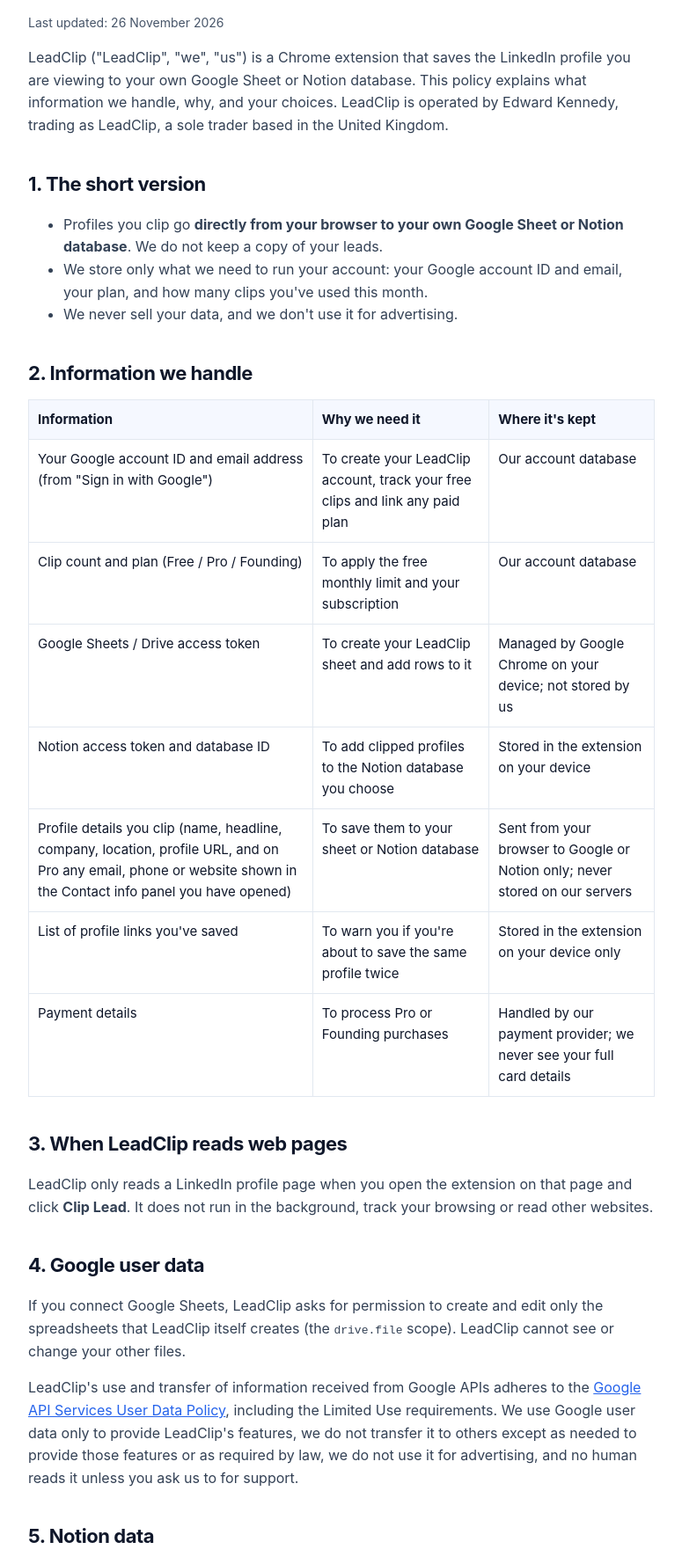
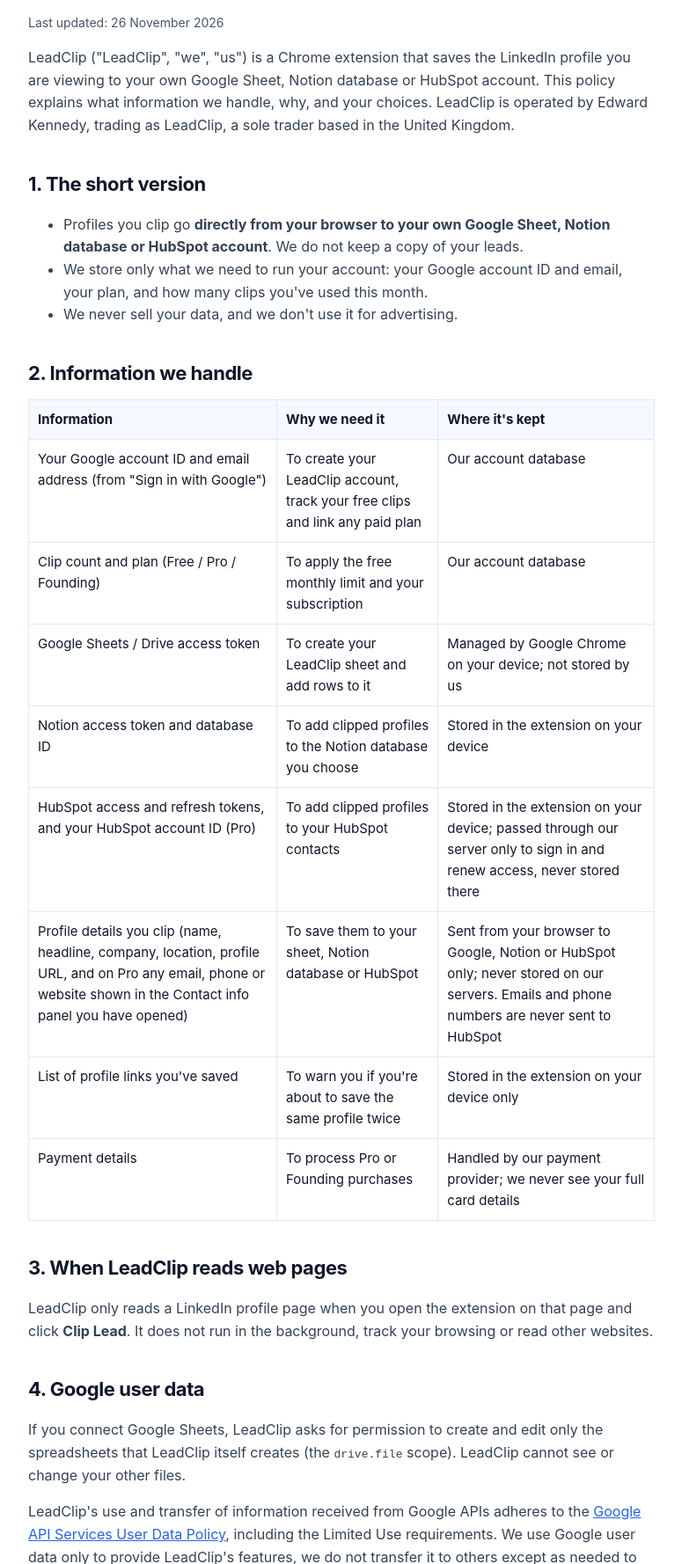
Before and after one commit to izaiah2012-cell/leadclip-site, a plain HTML site: page privacy.html in a window 1280 px wide. Shown: the part 166-1944 px from the top of the page at 88% size, without its empty margins (252-1027 px from the left). Drawn offline with Linux system fonts and the light colour scheme.

Commit message:
Privacy policy: cover HubSpot (Pro)
Co-Authored-By: Claude Opus 5.5 <noreply@anthropic.com>
Claude-Session: https://claude.ai/code/session_01BoPd4RUaEuQNUsLnLAiSQk

```diff
--- a/privacy.html
+++ b/privacy.html
@@ -19,11 +19,11 @@
     <h1>Privacy Policy</h1>
     <p class="updated">Last updated: 26 November 2026</p>
 
-    <p>LeadClip ("LeadClip", "we", "us") is a Chrome extension that saves the LinkedIn profile you are viewing to your own Google Sheet or Notion database. This policy explains what information we handle, why, and your choices. LeadClip is operated by Edward Kennedy, trading as LeadClip, a sole trader based in the United Kingdom.</p>
+    <p>LeadClip ("LeadClip", "we", "us") is a Chrome extension that saves the LinkedIn profile you are viewing to your own Google Sheet, Notion database or HubSpot account. This policy explains what information we handle, why, and your choices. LeadClip is operated by Edward Kennedy, trading as LeadClip, a sole trader based in the United Kingdom.</p>
 
     <h2>1. The short version</h2>
     <ul>
-      <li>Profiles you clip go <strong>directly from your browser to your own Google Sheet or Notion database</strong>. We do not keep a copy of your leads.</li>
+      <li>Profiles you clip go <strong>directly from your browser to your own Google Sheet, Notion database or HubSpot account</strong>. We do not keep a copy of your leads.</li>
       <li>We store only what we need to run your account: your Google account ID and email, your plan, and how many clips you've used this month.</li>
       <li>We never sell your data, and we don't use it for advertising.</li>
     </ul>
@@ -35,7 +35,8 @@
       <tr><td>Clip count and plan (Free / Pro / Founding)</td><td>To apply the free monthly limit and your subscription</td><td>Our account database</td></tr>
       <tr><td>Google Sheets / Drive access token</td><td>To create your LeadClip sheet and add rows to it</td><td>Managed by Google Chrome on your device; not stored by us</td></tr>
       <tr><td>Notion access token and database ID</td><td>To add clipped profiles to the Notion database you choose</td><td>Stored in the extension on your device</td></tr>
-      <tr><td>Profile details you clip (name, headline, company, location, profile URL, and on Pro any email, phone or website shown in the Contact info panel you have opened)</td><td>To save them to your sheet or Notion database</td><td>Sent from your browser to Google or Notion only; never stored on our servers</td></tr>
+      <tr><td>HubSpot access and refresh tokens, and your HubSpot account ID (Pro)</td><td>To add clipped profiles to your HubSpot contacts</td><td>Stored in the extension on your device; passed through our server only to sign in and renew access, never stored there</td></tr>
+      <tr><td>Profile details you clip (name, headline, company, location, profile URL, and on Pro any email, phone or website shown in the Contact info panel you have opened)</td><td>To save them to your sheet, Notion database or HubSpot</td><td>Sent from your browser to Google, Notion or HubSpot only; never stored on our servers. Emails and phone numbers are never sent to HubSpot</td></tr>
       <tr><td>List of profile links you've saved</td><td>To warn you if you're about to save the same profile twice</td><td>Stored in the extension on your device only</td></tr>
       <tr><td>Payment details</td><td>To process Pro or Founding purchases</td><td>Handled by our payment provider; we never see your full card details</td></tr>
     </table>
@@ -47,8 +48,9 @@
     <p>If you connect Google Sheets, LeadClip asks for permission to create and edit only the spreadsheets that LeadClip itself creates (the <code>drive.file</code> scope). LeadClip cannot see or change your other files.</p>
     <p>LeadClip's use and transfer of information received from Google APIs adheres to the <a href="https://developers.google.com/terms/api-services-user-data-policy" target="_blank" rel="noopener">Google API Services User Data Policy</a>, including the Limited Use requirements. We use Google user data only to provide LeadClip's features, we do not transfer it to others except as needed to provide those features or as required by law, we do not use it for advertising, and no human reads it unless you ask us to for support.</p>
 
-    <h2>5. Notion data</h2>
+    <h2>5. Notion and HubSpot data</h2>
     <p>If you connect Notion, you choose which pages LeadClip can access on Notion's own approval screen. LeadClip uses this access only to create a leads database and add the profiles you clip. You can remove LeadClip's access at any time in Notion under <em>Settings → Connections</em>.</p>
+    <p><strong>HubSpot (Pro).</strong> If you connect HubSpot, you approve LeadClip's access on HubSpot's own screen. LeadClip uses it only to add or update a contact for each profile you clip (name, job title, company, location, website and LinkedIn link) and to create one "LinkedIn profile (LeadClip)" contact field used to spot duplicates. It never sends email addresses or phone numbers to HubSpot. You can disconnect in LeadClip's Settings, or remove LeadClip in HubSpot under <em>Settings → Integrations → Connected apps</em>.</p>
 
     <h2>6. Service providers</h2>
     <p>We use a small number of trusted providers to run LeadClip: Vercel (hosting), a database provider for account records, and Stripe (payment processing). They process data only on our instructions.</p>
@@ -79,7 +81,7 @@
 
   <footer>
     <div class="wrap">
-      <div>© 2026 LeadClip<div class="disclaimer">Not affiliated with LinkedIn, Google or Notion.</div></div>
+      <div>© 2026 LeadClip<div class="disclaimer">Not affiliated with LinkedIn, Google, Notion or HubSpot.</div></div>
       <div><a href="/">Home</a><a href="/terms">Terms</a><a href="/refunds">Refunds</a></div>
     </div>
   </footer>
```
